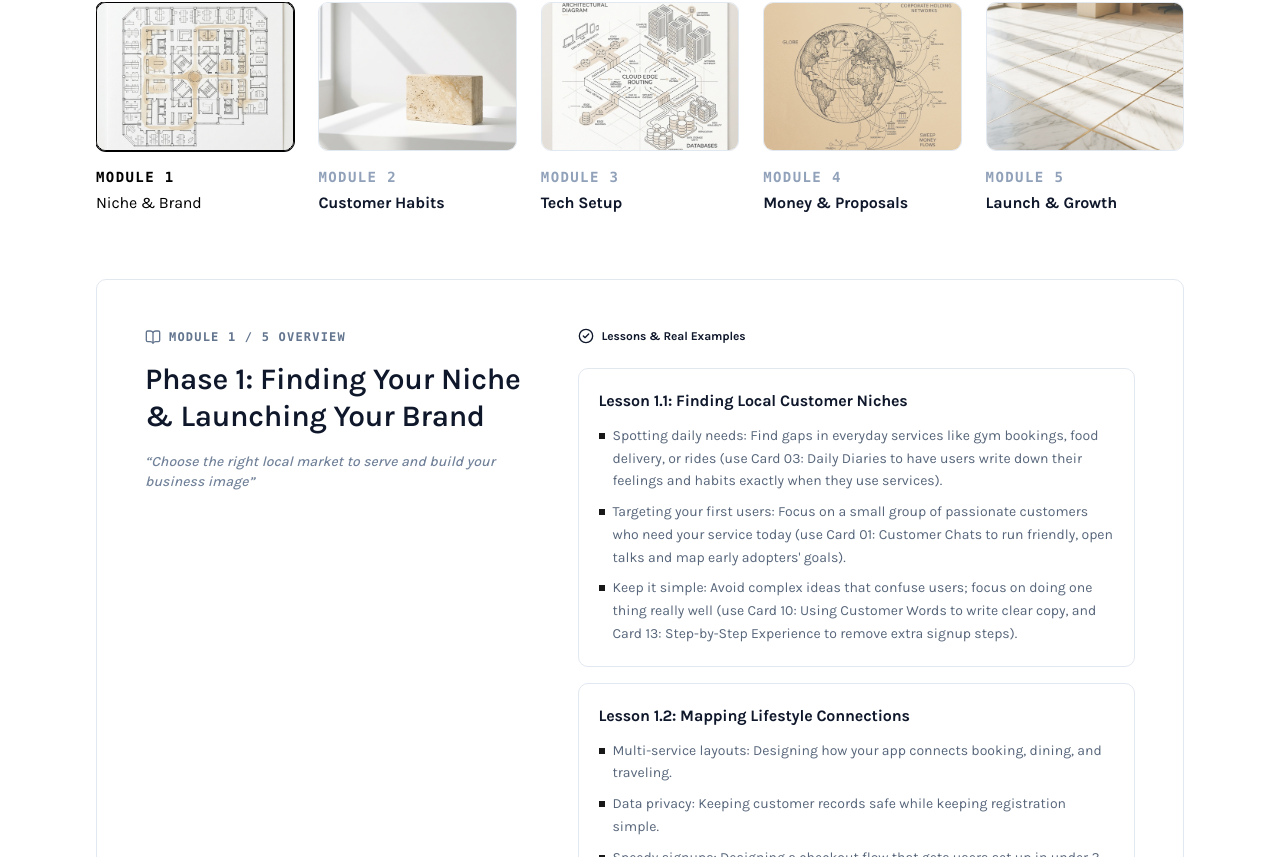
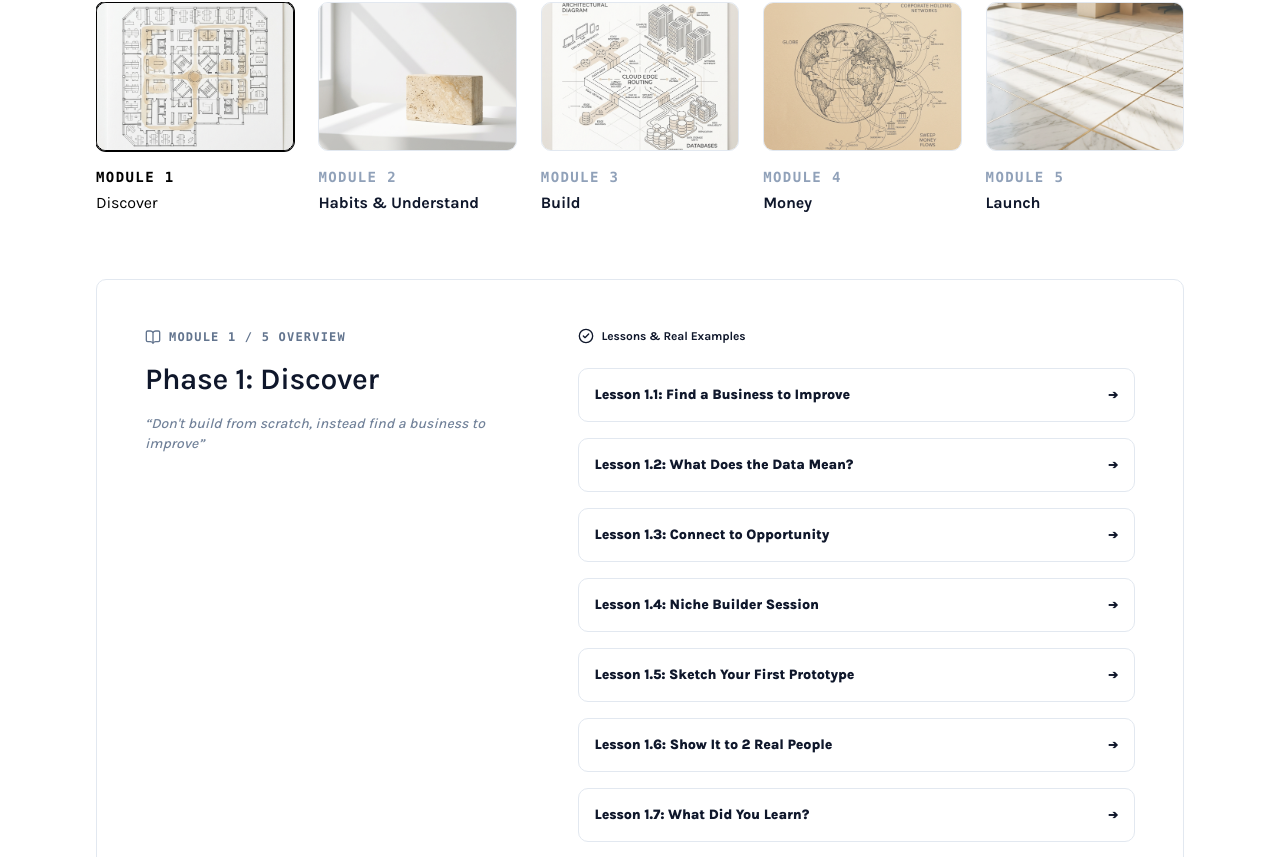
Before and after one commit to Thashiznitt/hustlers-institute, a Next.js app: page / in a window 1280 px wide. Shown: the part 2063-2920 px from the top of the page. Built offline with nearby package versions, Linux system fonts and the light colour scheme; a web font is replaced by a local one.

Commit message:
fix(homepage): update vertical-specific dynamic rewrites for unified curriculum details

```diff
--- a/src/components/CurriculumExplorer.tsx
+++ b/src/components/CurriculumExplorer.tsx
@@ -2,6 +2,7 @@
 
 import React, { useState } from "react";
 import { BookOpen, Target, CheckCircle2, ShieldAlert } from "lucide-react";
+import { phasesData } from "@/app/learn/data/phases";
 
 interface Lesson {
   title: string;
@@ -25,40 +26,8 @@ interface Module {
   assessment: Assessment;
 }
 
-const modulesData: Module[] = [
-  {
-    id: "module-1",
-    num: 1,
-    title: "Phase 1: Finding Your Niche & Launching Your Brand",
-    subtitle: "Choose the right local market to serve and build your business image",
-    objective: "Find a clear business idea in a local market, map out how your product serves different customer needs, and build a trusted brand presence.",
-    lessons: [
-      {
-        title: "Lesson 1.1: Finding Local Customer Niches",
-        points: [
-          "Spotting daily needs: Find gaps in everyday services like gym bookings, food delivery, or rides (use Card 03: Daily Diaries to have users write down their feelings and habits exactly when they use services).",
-          "Targeting your first users: Focus on a small group of passionate customers who need your service today (use Card 01: Customer Chats to run friendly, open talks and map early adopters' goals).",
-          "Keep it simple: Avoid complex ideas that confuse users; focus on doing one thing really well (use Card 10: Using Customer Words to write clear copy, and Card 13: Step-by-Step Experience to remove extra signup steps)."
-        ]
-      },
-      {
-        title: "Lesson 1.2: Mapping Lifestyle Connections",
-        points: [
-          "Multi-service layouts: Designing how your app connects booking, dining, and traveling.",
-          "Data privacy: Keeping customer records safe while keeping registration simple.",
-          "Speedy signups: Designing a checkout flow that gets users set up in under 3 minutes."
-        ]
-      },
-      {
-        title: "Lesson 1.3: Building Trust and Authority",
-        points: [
-          "Creating your presence: Making a clean website and social pages that look professional.",
-          "Trust factors: Using customer reviews and simple assurances to build safety.",
-          "Sharing your mission: Writing simple messages about why your business exists."
-        ]
-      }
-    ],
-    assessment: {
+const assessmentsMap: Record<string, Assessment> = {
+  "phase-1": {
     title: "Brand & Niche Check",
     scenario: "You are planning a local app that connects fitness center bookings, meal prep deliveries, and taxi rides. You need to outline your launch plan and brand messaging.",
     challenges: [
@@ -71,41 +40,8 @@ const modulesData: Module[] = [
       "Write down a simple, friendly 2-sentence slogan for your brand.",
       "What 2 guarantees will you show on your signup page to build instant trust?"
     ]
-    }
   },
-  {
-    id: "module-2",
-    num: 2,
-    title: "Phase 2: Customer Needs & Habits",
-    subtitle: "Design simple, low-stress experiences that keep customers happy",
-    objective: "Understand customer behaviors, map their daily routines, and design features that fit naturally into their lives.",
-    lessons: [
-      {
-        title: "Lesson 2.1: Listening to Your Customers",
-        points: [
-          "Simple interviews: Asking regular people about their daily frustrations without boring surveys.",
-          "Day-in-the-life diaries: Getting users to record when and why they use specific apps.",
-          "Spotting actual goals: Separating what customers say they want from what they actually do."
-        ]
-      },
-      {
-        title: "Lesson 2.2: Building Daily Habits",
-        points: [
-          "Friendly prompts: Designing simple notifications that remind users at the right time.",
-          "Low-stress triggers: Helping customers make repeat orders with just two taps.",
-          "Increasing value: Showing relevant second options (like dessert with food) naturally."
-        ]
-      },
-      {
-        title: "Lesson 2.3: Simple Design Feedback",
-        points: [
-          "Budget testing: Showing drafts of your app to 5 people in a local coffee shop.",
-          "User-guided updates: Fixing layout mistakes based on where users get stuck.",
-          "Feedback logs: Keeping a simple sheet of requested improvements to guide your next changes."
-        ]
-      }
-    ],
-    assessment: {
+  "phase-2": {
     title: "Fixing a Stagnant App",
     scenario: "A food delivery app has 5,000 signups, but users order once and never return. You have a small budget to figure out why they are leaving and how to keep them ordering.",
     challenges: [
@@ -118,41 +54,8 @@ const modulesData: Module[] = [
       "Design one friendly trigger or notification to bring users back within 7 days.",
       "Write down 3 simple questions to ask users in a feedback coffee session."
     ]
-    }
   },
-  {
-    id: "module-3",
-    num: 3,
-    title: "Phase 3: Simple App and Tech Setup",
-    subtitle: "Set up your website, app, and tasks without getting lost in code",
-    objective: "Understand how websites and databases talk to each other, choose hosting, and write clear checklists for developers.",
-    lessons: [
-      {
-        title: "Lesson 3.1: Tech Terms Made Simple",
-        points: [
-          "Web logic: Understanding how the screens users see connect to servers and databases.",
-          "Database tables: How customer details, bookings, and payments are stored neatly.",
-          "API connections: How apps send data back and forth to process orders."
-        ]
-      },
-      {
-        title: "Lesson 3.2: Easy App Hosting",
-        points: [
-          "Hosting platforms: Choosing cheap, reliable hosts that scale as your traffic grows.",
-          "Domain settings: Setting up web addresses and simple security certificates.",
-          "Site monitoring: Keeping track of whether your site is fast or down using simple tools."
-        ]
-      },
-      {
-        title: "Lesson 3.3: Planning Tasks in Sprints",
-        points: [
-          "Task checklists: Breaking down large features into small 1-day tasks for developers.",
-          "Writing clear requirements: Describing exactly how a button should work so there are no errors.",
-          "Feedback loops: Testing developer updates quickly before showing them to customers."
-        ]
-      }
-    ],
-    assessment: {
+  "phase-3": {
     title: "Speed Recovery",
     scenario: "Your booking website slows down significantly during a weekend sports promotion because too many users try to book gym classes at once.",
     challenges: [
@@ -165,41 +68,8 @@ const modulesData: Module[] = [
       "What changes to your hosting or database setup can quickly boost site speed?",
       "Write a simple developer task description with clear steps to fix this."
     ]
-    }
   },
-  {
-    id: "module-4",
-    num: 4,
-    title: "Phase 4: Making Money & Contracts",
-    subtitle: "Setup recurring fees, write proposals, and structure your business",
-    objective: "Package your skills into premium consulting retainers, draft clear business terms, and set up safe legal companies.",
-    lessons: [
-      {
-        title: "Lesson 4.1: Retainers and Consulting",
-        points: [
-          "Recurring fees: Charging clients monthly retainer fees for keeping their systems running.",
-          "Defining deliverables: Laying out exactly how many hours or updates you provide each month.",
-          "Pricing models: Tying your fees to customer success metrics or general support."
-        ]
-      },
-      {
-        title: "Lesson 4.2: Writing Simple Proposals",
-        points: [
-          "Drafting proposals: Creating clean 2-page proposals that list scope and fees clearly.",
-          "Setting expectations: Putting boundaries on extra requests to avoid unpaid work.",
-          "Getting approvals: Using simple online signature tools to start projects quickly."
-        ]
-      },
-      {
-        title: "Lesson 4.3: Safe Business Structures",
-        points: [
-          "Setting up your company: Registering your business legally to separate personal risks.",
-          "Tax planning: Keeping records of invoices and expenses simply to avoid tax issues.",
-          "Protecting your ideas: Securing your business name, logos, and website domains."
-        ]
-      }
-    ],
-    assessment: {
+  "phase-4": {
     title: "Scaling the Business",
     scenario: "A client wants to hire your agency to design and launch their online service portal. You need to structure a retainer proposal and set up your business safely.",
     challenges: [
@@ -212,41 +82,8 @@ const modulesData: Module[] = [
       "How do you legally ensure the custom files belong to the client only after full payment?",
       "Name 2 steps you will take to register your brand and protect your name."
     ]
-    }
   },
-  {
-    id: "module-5",
-    num: 5,
-    title: "Phase 5: Launching & Growing",
-    subtitle: "Promote your app, build partnerships, and measure your growth",
-    objective: "Set up customer referral programs, build store partnerships, and monitor key numbers to expand your customer base.",
-    lessons: [
-      {
-        title: "Lesson 5.1: The Growth Loop",
-        points: [
-          "Referral programs: Giving customers easy rewards or discounts for inviting friends.",
-          "Word-of-mouth loops: Designing sharing buttons that look attractive on social media.",
-          "Signup incentives: Giving new users a small welcome gift to encourage their first booking."
-        ]
-      },
-      {
-        title: "Lesson 5.2: Strategic Partnerships",
-        points: [
-          "Partner promotions: Bundling services (like a gym pass plus a free meal prep bowl).",
-          "Local influencers: Working with local creators to review your app simply.",
-          "Store partnerships: Placing signs or posters inside partner stores to attract users."
-        ]
-      },
-      {
-        title: "Lesson 5.3: Growth Metrics Made Easy",
-        points: [
-          "Active users: Checking how many people actually open the app weekly.",
-          "Customer costs: Calculating how much advertising money it takes to get one new user.",
-          "Lifetime value: Estimating how much a customer spends over several months."
-        ]
-      }
-    ],
-    assessment: {
+  "phase-5": {
     title: "The Launch Campaign",
     scenario: "You are ready to launch your lifestyle app in a neighboring city next month. You have a small budget and need to set up a growth referral loop and track results.",
     challenges: [
@@ -260,11 +97,32 @@ const modulesData: Module[] = [
       "Name the 3 simple numbers you will track on your dashboard to check launch success."
     ]
   }
-  }
-];
+};
+
+const modulesData: Module[] = phasesData.map(phase => {
+  const assessment = assessmentsMap[phase.id] || {
+    title: "Phase Check",
+    scenario: "Complete the exercises to validate your venture design.",
+    challenges: [],
+    questions: []
+  };
+
+  return {
+    id: phase.id,
+    num: phase.num,
+    title: phase.title,
+    subtitle: phase.subtitle,
+    objective: phase.objective,
+    lessons: phase.lessons.map(lesson => ({
+      title: `Lesson ${lesson.id}: ${lesson.title}`,
+      points: lesson.points
+    })),
+    assessment
+  };
+});
 
 export default function CurriculumExplorer() {
-  const [activeModuleId, setActiveModuleId] = useState<string>("module-1");
+  const [activeModuleId, setActiveModuleId] = useState<string>("phase-1");
   const [selectedVertical, setSelectedVertical] = useState<string>("Local Services & Delivery");
 
   // Helper function to rewrite module data based on vertical
@@ -276,6 +134,7 @@ export default function CurriculumExplorer() {
     let replacements: Record<string, string> = {};
     if (vertical === "Tech & SaaS") {
       replacements = {
+        // Assessment replacements (still in assessmentsMap)
         "everyday services like gym bookings, food delivery, or rides": "digital software services like subscriber task trackers, server hosts, or data pipelines",
         "gym and restaurant owners": "software team leads and developer partners",
         "gym class bookings": "developer API logs",
@@ -286,10 +145,28 @@ export default function CurriculumExplorer() {
         "weekend sports promotion": "large scale API marketing event",
         "book gym classes": "access dashboard pipelines",
         "lifestyle app": "tech platform",
-        "retail partners": "integrations partners"
+        "retail partners": "integrations partners",
+
+        // New unified phasesData replacements
+        "local businesses": "SaaS startups",
+        "existing businesses": "existing software platforms",
+        "businesses that already have": "software platforms that already have",
+        "paying customers": "paying subscribers",
+        "Customer Chats": "User Interviews",
+        "Watching Customers": "Monitoring User Logs",
+        "Daily Diaries": "System Usage Slices",
+        "customer journey": "user journey",
+        "customer steps": "user event logs",
+        "customer experiences": "user experiences",
+        "customer experience": "user experience",
+        "customer feedback": "user feedback",
+        "first key hire or freelancer": "first software developer or devops freelancer",
+        "survey after delivery": "feedback prompt after deployment",
+        "user journey, a database system, or a business process": "user flow, a database schema, or a software service"
       };
-    } else if (vertical === "E-commerce & Retail") {
+    } else if (vertical === "Ecommerce & Retail") {
       replacements = {
+        // Assessment replacements
         "everyday services like gym bookings, food delivery, or rides": "everyday retail services like streetwear customizers, accessory catalogs, or sneaker custom orders",
         "gym and restaurant owners": "apparel customizers and storefront curators",
         "gym class bookings": "catalog custom drop bookings",
@@ -299,11 +176,29 @@ export default function CurriculumExplorer() {
         "food delivery app": "streetwear store",
         "weekend sports promotion": "limited streetwear customization drop",
         "book gym classes": "order custom accessories",
-        "lifestyle app": "e-commerce store",
-        "retail partners": "brand influencers"
+        "lifestyle app": "ecommerce store",
+        "retail partners": "brand influencers",
+
+        // New unified phasesData replacements
+        "local businesses": "online boutiques",
+        "existing businesses": "existing ecommerce stores",
+        "businesses that already have": "stores that already have",
+        "paying customers": "paying shoppers",
+        "Customer Chats": "Buyer Dialogues",
+        "Watching Customers": "Watching Store Visitors",
+        "Daily Diaries": "Shopping Logs",
+        "customer journey": "shopping cart funnel",
+        "customer steps": "buyer checkout steps",
+        "customer experiences": "shopper experiences",
+        "customer experience": "shopper experience",
+        "customer feedback": "buyer reviews",
+        "first key hire or freelancer": "first inventory manager or photographer",
+        "survey after delivery": "survey after package delivery",
+        "user journey, a database system, or a business process": "shopping cart, a product inventory catalog, or a checkout process"
       };
     } else if (vertical === "Creatives & Agency") {
       replacements = {
+        // Assessment replacements
         "everyday services like gym bookings, food delivery, or rides": "creative services like photoshoots, logo designs, or copywriting campaign retainer bookings",
         "gym and restaurant owners": "brand directors and local marketing agencies",
         "gym class bookings": "freelance video editing slots",
@@ -314,7 +209,24 @@ export default function CurriculumExplorer() {
         "weekend sports promotion": "content marketing push event",
         "book gym classes": "schedule photoshoot times",
         "lifestyle app": "creative agency",
-        "retail partners": "marketing directors"
+        "retail partners": "marketing directors",
+
+        // New unified phasesData replacements
+        "local businesses": "creative studios",
+        "existing businesses": "existing creative agencies",
+        "businesses that already have": "agencies that already have",
+        "paying customers": "paying clients",
+        "Customer Chats": "Client Interviews",
+        "Watching Customers": "Watching Creative Clients",
+        "Daily Diaries": "Creative Brief Logs",
+        "customer journey": "agency project pipeline",
+        "customer steps": "client onboarding steps",
+        "customer experiences": "client experiences",
+        "customer experience": "client experience",
+        "customer feedback": "client feedback",
+        "first key hire or freelancer": "first junior designer or video editing freelancer",
+        "survey after delivery": "survey after project handoff",
+        "user journey, a database system, or a business process": "project brief, a creative asset library, or a design review process"
       };
     }
 
@@ -353,19 +265,19 @@ export default function CurriculumExplorer() {
   const activeModule = dynamicModulesData.find((m) => m.id === activeModuleId) || dynamicModulesData[0];
 
   const imageMap: Record<string, string> = {
-    "module-1": "/m1_corporate.png",
-    "module-2": "/phase_research.png",
-    "module-3": "/m3_architecture.png",
-    "module-4": "/m4_monetization.png",
-    "module-5": "/phase_synthesis.png",
+    "phase-1": "/m1_corporate.png",
+    "phase-2": "/phase_research.png",
+    "phase-3": "/m3_architecture.png",
+    "phase-4": "/m4_monetization.png",
+    "phase-5": "/phase_synthesis.png",
   };
 
   const titleMap: Record<string, string> = {
-    "module-1": "Niche & Brand",
-    "module-2": "Customer Habits",
-    "module-3": "Tech Setup",
-    "module-4": "Money & Proposals",
-    "module-5": "Launch & Growth",
+    "phase-1": "Discover",
+    "phase-2": "Habits & Understand",
+    "phase-3": "Build",
+    "phase-4": "Money",
+    "phase-5": "Launch",
   };
 
   return (
@@ -375,7 +287,7 @@ export default function CurriculumExplorer() {
           Course Guide
         </span>
         <h2 className="text-3xl md:text-5xl font-heading text-slate-900 uppercase tracking-widest mb-4">
-          Step-by-Step Business Guide
+          Step by Step Business Guide
         </h2>
         <p className="text-slate-500 max-w-3xl text-left text-sm md:text-base font-sans font-medium mb-8">
           Learn the exact steps used to launch successful apps, handle technical setup, and build independent businesses.
@@ -386,7 +298,7 @@ export default function CurriculumExplorer() {
             Select Your Business Vertical
           </span>
           <div className="flex flex-wrap gap-3">
-            {["Local Services & Delivery", "Tech & SaaS", "E-commerce & Retail", "Creatives & Agency"].map((vert) => {
+            {["Local Services & Delivery", "Tech & SaaS", "Ecommerce & Retail", "Creatives & Agency"].map((vert) => {
               const isSelected = selectedVertical === vert;
               return (
                 <button
@@ -494,25 +406,28 @@ export default function CurriculumExplorer() {
               </h4>
               <div className="space-y-4">
                 {activeModule.lessons.map((lesson, idx) => (
-                  <div
+                  <details
                     key={idx}
-                    className="bg-white border border-slate-200 rounded-none p-5 hover:border-slate-800 transition-all duration-300"
+                    className="group bg-white border border-slate-200 rounded-none p-4 hover:border-slate-800 transition-all duration-300 open:border-slate-800"
                   >
-                    <h5 className="font-heading text-slate-900 text-sm md:text-base mb-3 uppercase tracking-wider font-bold">
-                      {lesson.title}
-                    </h5>
+                    <summary className="font-heading text-slate-900 text-xs md:text-sm uppercase tracking-widest font-black cursor-pointer list-none flex items-center justify-between select-none font-mono [&::-webkit-details-marker]:hidden">
+                      <span>{lesson.title}</span>
+                      <span className="text-xs transition-transform duration-200 group-open:rotate-90">➔</span>
+                    </summary>
+                    <div className="mt-4 pt-3 border-t border-slate-100">
                       <ul className="space-y-2">
                         {lesson.points.map((pt, pIdx) => (
                           <li
                             key={pIdx}
-                          className="text-slate-600 text-sm leading-relaxed flex items-start gap-2 font-sans"
+                            className="text-slate-600 text-xs md:text-sm leading-relaxed flex items-start gap-2 font-sans"
                           >
-                          <span className="text-slate-800 select-none shrink-0 mt-2 w-1.5 h-1.5 bg-[#000000]" />
+                            <span className="text-slate-850 select-none shrink-0 mt-2 w-1.5 h-1.5 bg-black" />
                             <span>{pt}</span>
                           </li>
                         ))}
                       </ul>
                     </div>
+                  </details>
                 ))}
               </div>
             </div>
```
Lines whose indentation alone changed are shown as unchanged.
